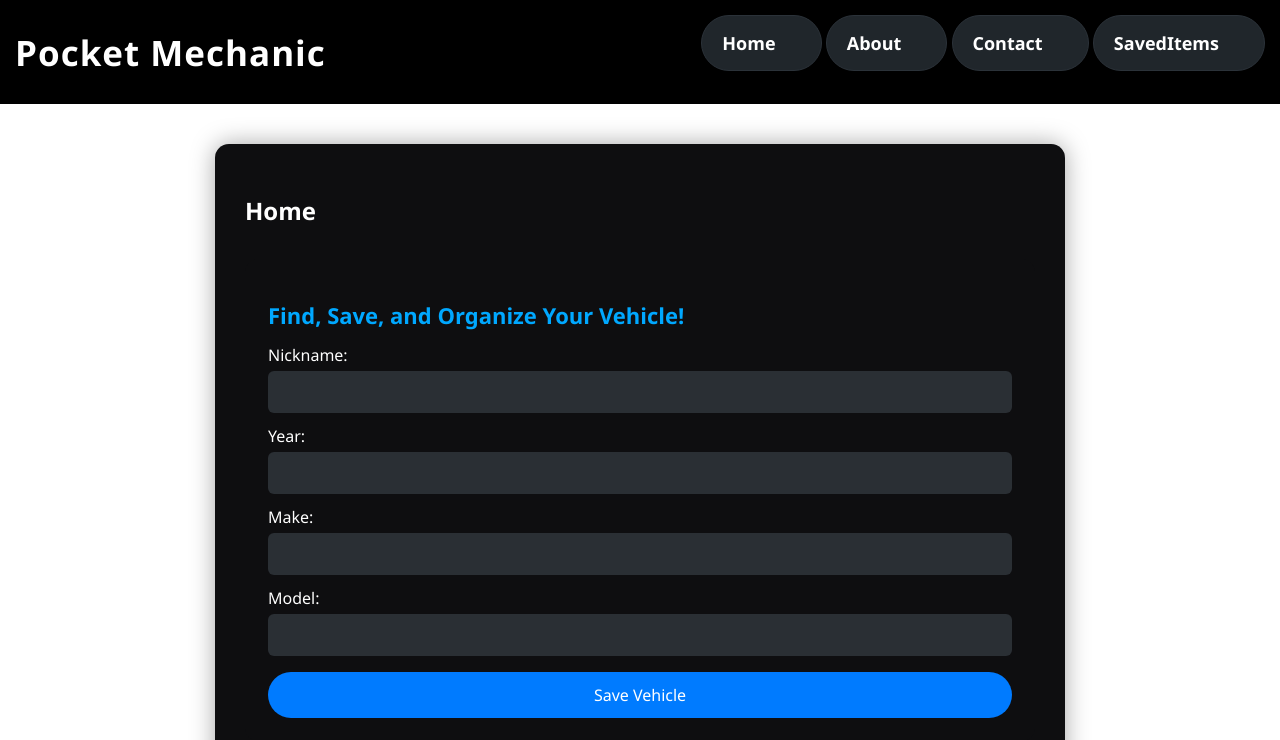
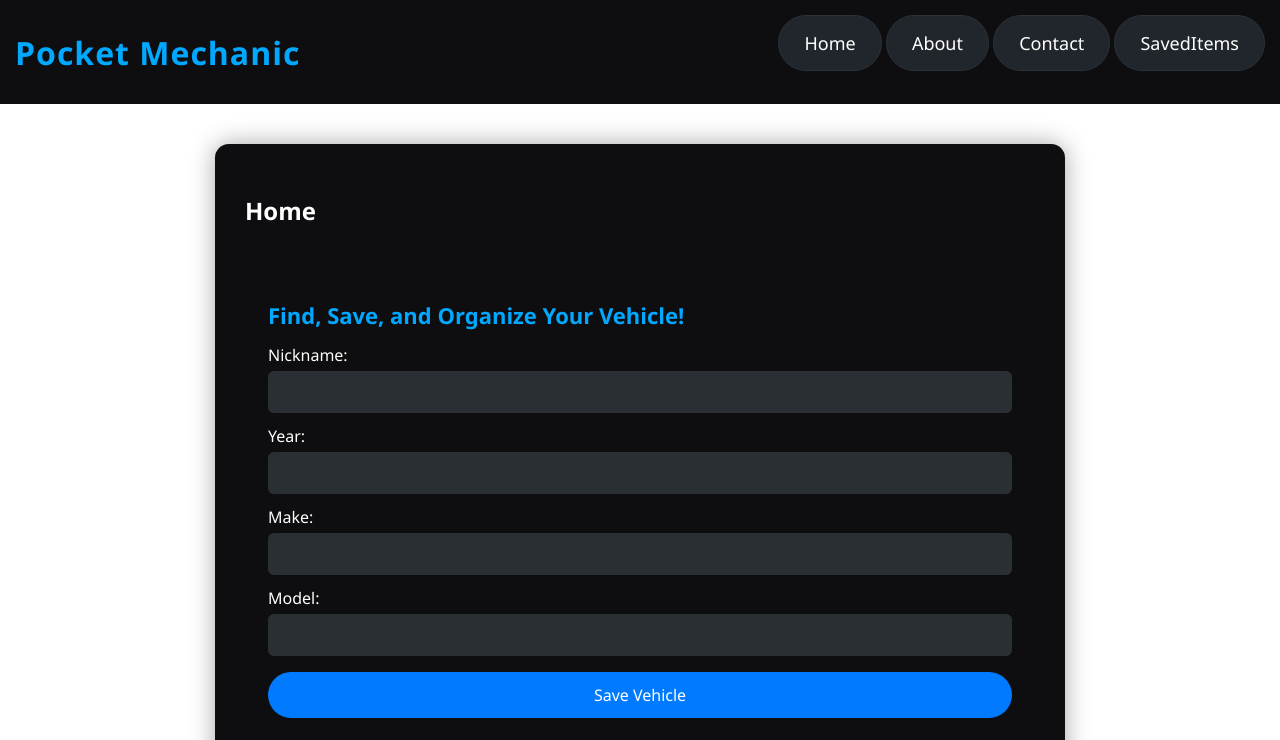
Before and after one commit to Kendryck-Garcia/Pocket-Mechanic, a Django app: page / in a window 1280 px wide. Shown: the top 740 px of the page. Run offline with Django 5.2, Linux system fonts and the light colour scheme; data comes from the database, SQL or seed files in the repository; both versions use the stored data as it was after the commit.

Commit message:
fixed css bugs

```diff
--- a/pocket/static/about.css
+++ b/pocket/static/about.css
@@ -1,42 +1,3 @@
-* {
-    text-decoration:none;
-}
-
-.navbar {
-    background-color:black ;
-    font-family:'Gill Sans', 'Gill Sans MT', Calibri, 'Trebuchet MS', sans-serif;
-    padding-right: 15px;
-    padding-left: 15px;
-}
-
-.navdiv {
-    display: flex;
-    align-items: center;
-    justify-content:space-between;
-}
-
-.logo a {
-    font-size: 35px;
-    font-weight: 600;
-    color: white;
-}
-
-li {
-list-style:none;
-display: inline-block;
-}
-
-li a {
-    color: white;
-    font-size: 18px;
-    font-weight: bold;
-    margin-right:25px ;
-}
-
-.navbar :hover {
-color: #007bff;
-}
-
 body {
     margin: 0px;
 }
--- a/pocket/static/home.css
+++ b/pocket/static/home.css
@@ -12,7 +12,7 @@ body {
 
 .navbar {
     background-color: #0e0e10;
-    padding: 15px 20px;
+    padding: 15px 15px;
 }
 
 .navdiv {
@@ -26,7 +26,7 @@ body {
     font-weight: 700;
     color: #00a8ff;
     letter-spacing: 1px;
-    transition: background 0.25s ease,
+    transition: background 0.25s ease;
 }
 
 ul {
@@ -42,12 +42,8 @@ li a {
     color: white;
     font-size: 18px;
     font-weight: 500;
-    margin-right: 25px;
-    transition: color 0.3s ease;
-}
-
-li a:hover {
-    color: #00a8ff;
+    align-items: center;
+    cursor: pointer;
 }
 
 
@@ -112,11 +108,11 @@ li a:hover {
     cursor: pointer;
     width: 100%;
     font-size: 16px;
-    transition: background 0.25s ease,
+    transition: background 0.3s ease, transform 0.3s ease
 }
 
 .primary-btn:hover {
-    transform: translateY(-3xp);
+    transform: translateY(-3px);
     background: #006adb;
 }
 
@@ -127,9 +123,13 @@ ul {
 li {
     margin-bottom: 18px;
     background: #20262b;
-    padding: 15px 20px;
+    padding: 15px 25px;
     border-radius: 30px;
     border: 1px solid #2b3239;
+}
+
+li:hover {
+background: #007bff;
 }
 
 a {
--- a/pocket/static/saved.css
+++ b/pocket/static/saved.css
@@ -38,7 +38,8 @@
 .delete-btn {
     color: red;
     font-weight: bold;
-    font-size: 18px;
+    font-size: 15px;
+    background: #20262b;
 }
 
 .delete-btn:hover {
```
Also changed, not shown: pocket/db.sqlite3.
